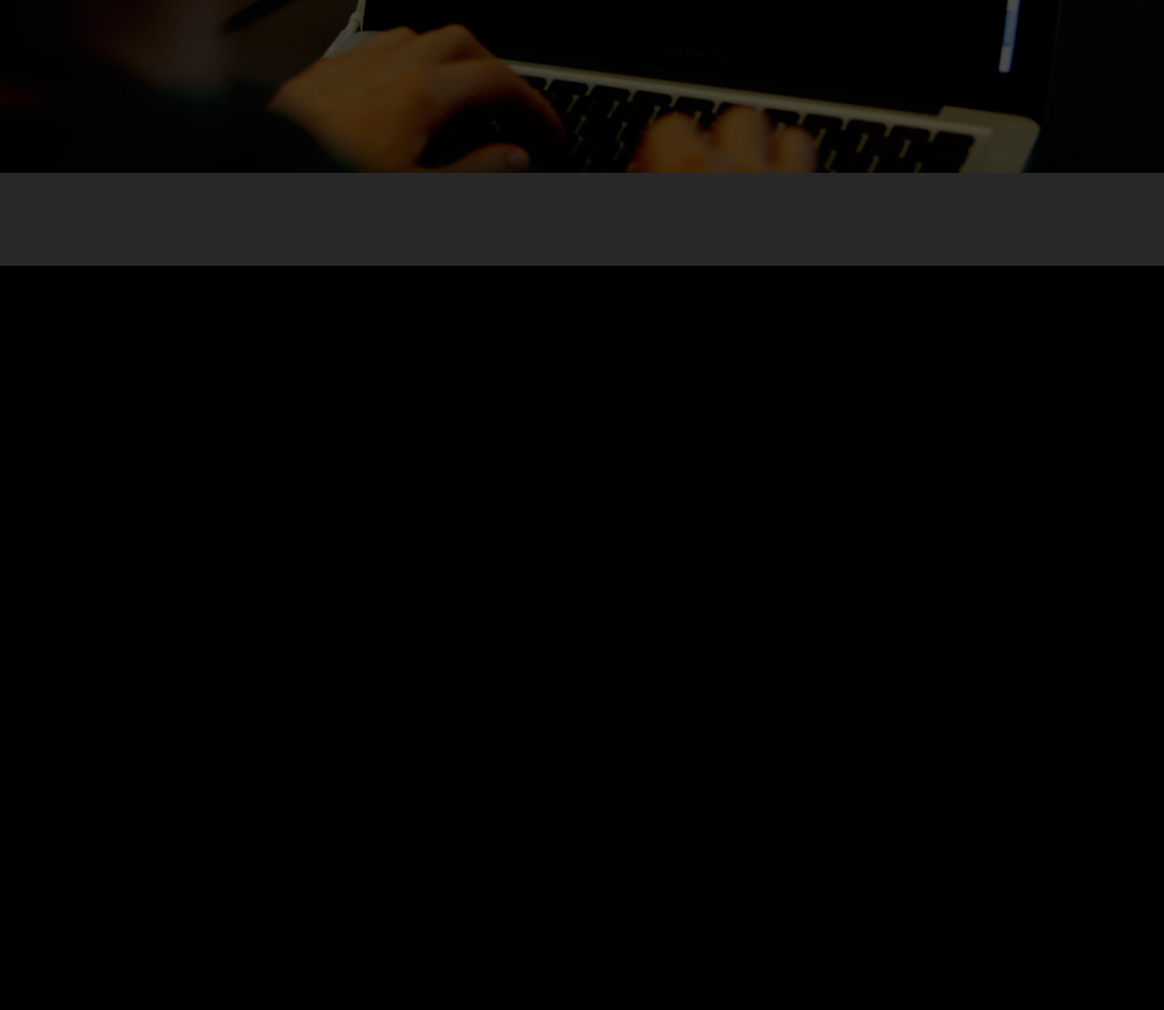
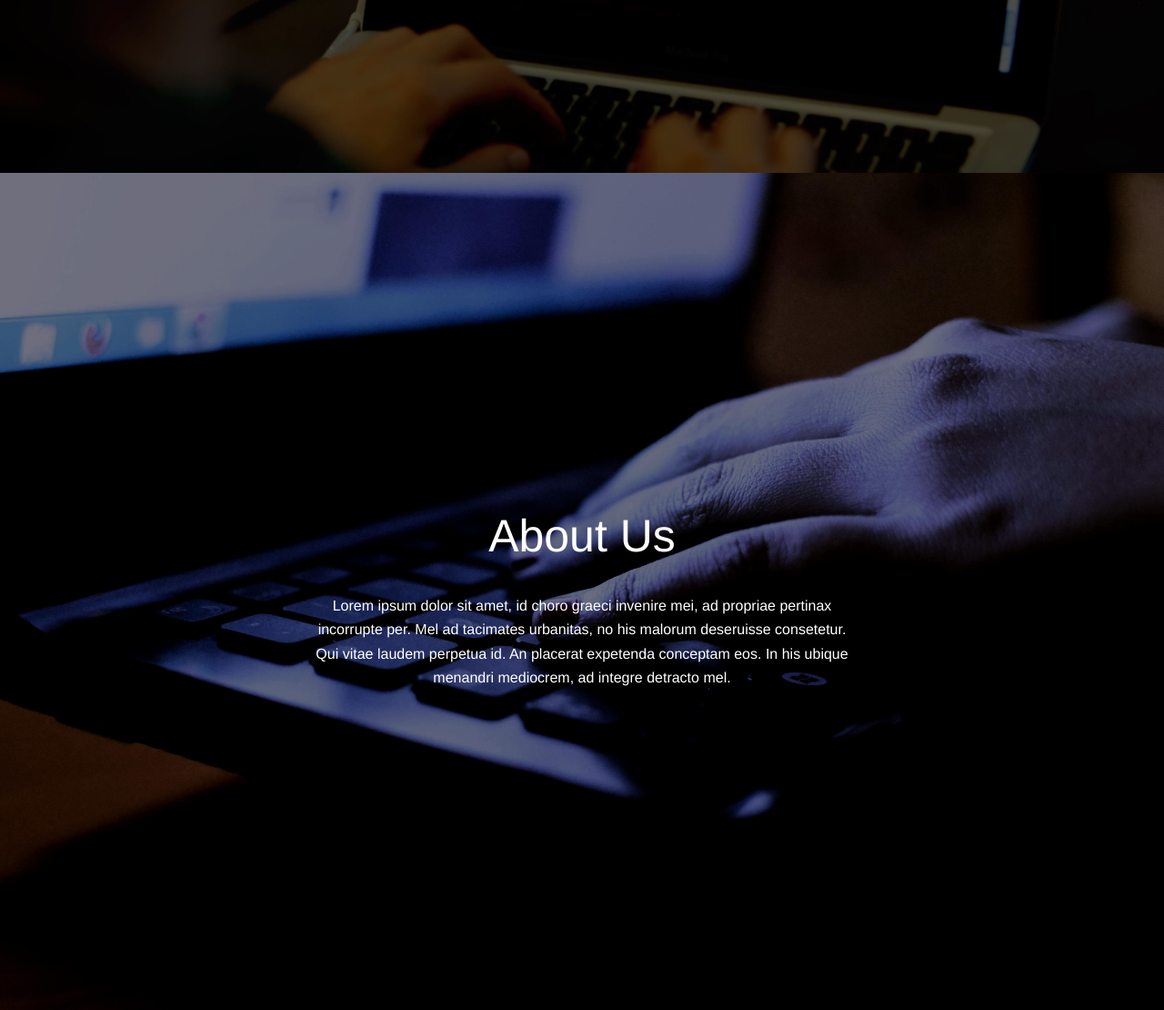
Before and after one commit to thel3l/hackathon-dpse, a PHP site: page / in a window 1280 px wide. Shown: the part 508-1618 px from the top of the page at 91% size. Before the commit the page ends 800 px from the top, so only its background shows below. Run offline with PHP 8.4, Linux system fonts and the light colour scheme.

Commit message:
Edited sections and added different backgrounds

```diff
--- a/css/style1.css
+++ b/css/style1.css
@@ -15,18 +15,37 @@ body {
 applies to the logo
 }*/
 
+section {
+    display: block;
+    background-image: url("../images/4.jpg");
+    background-repeat: no-repeat;
+    background-position: center;
+    background-size:  cover;
+    height:100%;
+    width:100%;
+    padding: 60px;
+    padding-left: 120px;
+    box-sizing:border-box;
+}
+
 .sect1 {
 
   padding: 21em;
   text-align: center;
-  background-image: url("../images/4.jpg");
-  background-repeat: no-repeat;
-  background-position: center;
-  background-size:  cover;
 
   /*width: 100%;*/
   /*height: 200%;*/
 
+}
+
+.sect2 {
+
+  padding: 21em;
+  text-align: center;
+  background-image: url("../images/3.jpg");
+  background-repeat: no-repeat;
+  background-position: center;
+  background-size:  cover;
 }
 
 .Subline {
@@ -36,6 +55,6 @@ applies to the logo
       margin: auto;
 }
 
-/*.sections {
-  applies to all sections
-}*/
+.headings {
+  font-size: 50px;
+}
--- a/index.htm
+++ b/index.htm
@@ -19,14 +19,19 @@
   <body>
 
     <!-- The first section of the page -->
-    <div class="sect1">
+    <section class="sect1">
 
       <!-- The fest logo -->
       <div class="Logo"></div>
       <!-- Line that appears below the logo. -->
       <div class="Subline">October 30th 2015. Be ready.</div>
 
-    </div>
+    </section>
+
+    <section class="sect2">
+      <p class="headings">About Us</p>
+      <p>Lorem ipsum dolor sit amet, id choro graeci invenire mei, ad propriae pertinax incorrupte per. Mel ad tacimates urbanitas, no his malorum deseruisse consetetur. Qui vitae laudem perpetua id. An placerat expetenda conceptam eos. In his ubique menandri mediocrem, ad integre detracto mel.</p>
+    </section>
 
 
   </body>
```
